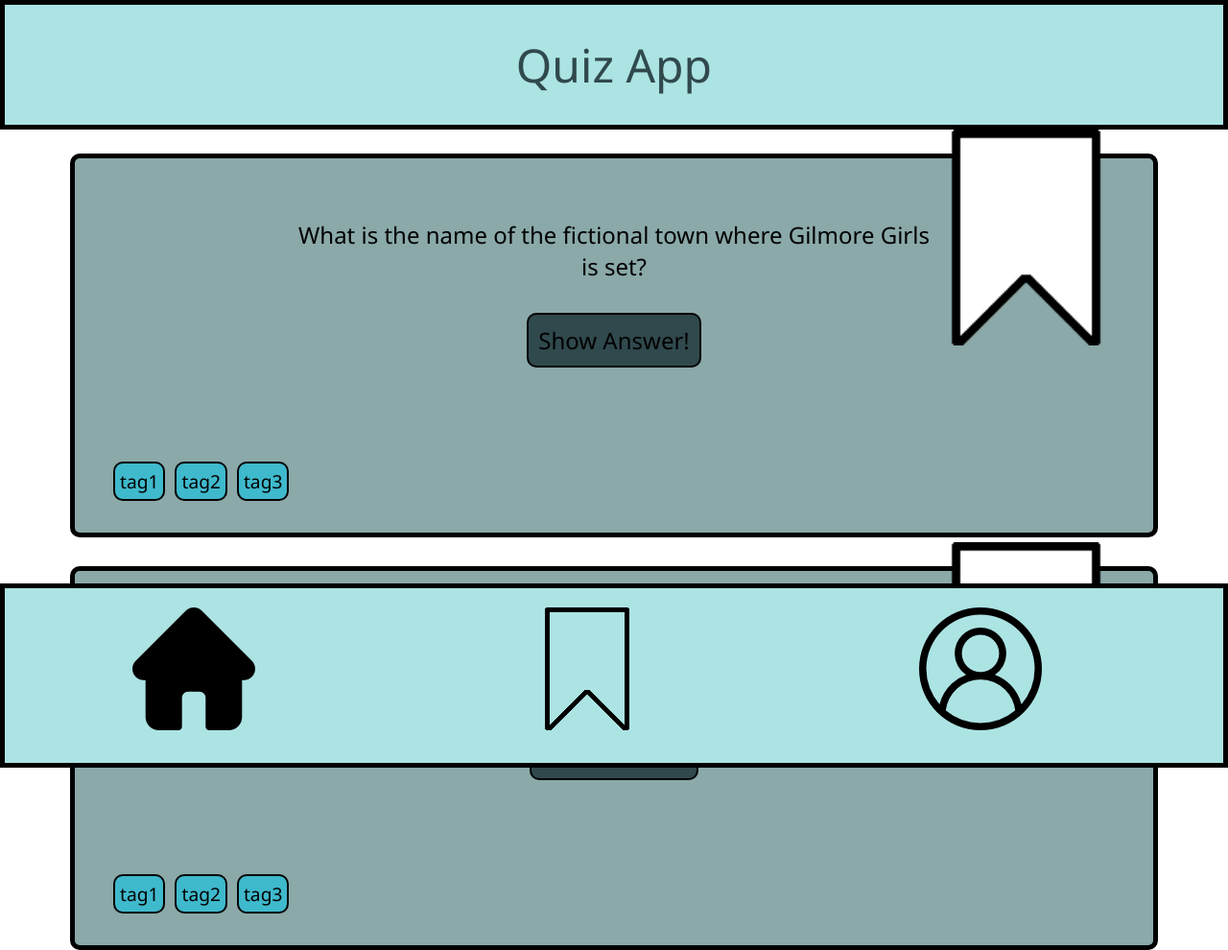
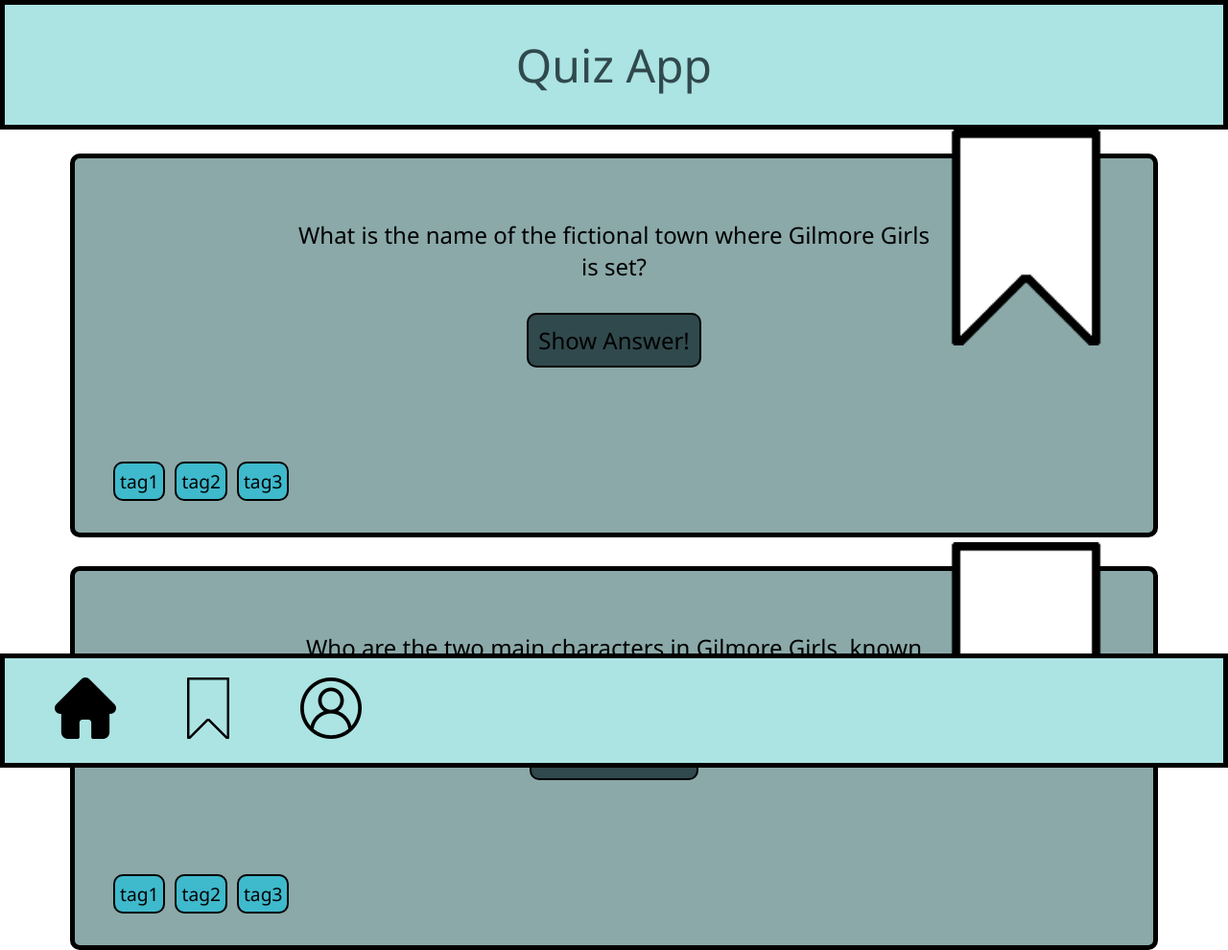
Before and after one commit to uetrozi/charlotte-quiz-app, a plain HTML site: page index.html in a window 1280 px wide. Shown: the top 990 px of the page at 96% size. Drawn offline with Linux system fonts and the light colour scheme.

Commit message:
fix position in navbar

```diff
--- a/Components/navigation.css
+++ b/Components/navigation.css
@@ -1,19 +1,19 @@
-.footer-navbar{
-    font-size: 3rem;
+.footer-navbar {
+  text-align: center;
   border: 5px solid var(--border-color);
   width: 100vw;
   display: flex;
-    justify-content: space-around;
-    padding: 20px;
   color: var(--accent-color);
   background-color: var(--main-color);
   position: fixed;
-    left: 0;
+  padding: 20px;
   bottom: 0;
   z-index: 1;
 }
 
-  .footer-navbar-item{
-    width: 15%;
+.footer-navbar-image {
+  width: 50%;
+}
 
+footer {
 }
--- a/index.html
+++ b/index.html
@@ -117,9 +117,9 @@
         <div class="footer-navbar">
 
 
-        <a href="index.html" class="footer-navbar-item"><img src="./Images/home_filled.png" alt="Home-button"></img></a>
-        <a href="bookmark.html" class="footer-navbar-item"><img src="./Images/bookmark_transparent.png" alt="Bookmark-button"></img></a>
-        <a href="personal-profile.html" class="footer-navbar-item"><img src="./Images/profile.png" alt="Home-button"></img></a>
+        <a href="index.html" class="footer-navbar-link" ><img class="footer-navbar-image" src="./Images/home_filled.png" alt="Home-button"></img></a>
+        <a href="bookmark.html" class="footer-navbar-link"><img class="footer-navbar-image" src="./Images/bookmark_transparent.png" alt="Bookmark-button"></img></a>
+        <a href="personal-profile.html" class="footer-navbar-link"><img class="footer-navbar-image" src="./Images/profile.png" alt="Home-button"></img></a>
     </div>
     </footer>
 </body>
```
Lines whose indentation alone changed are shown as unchanged.
